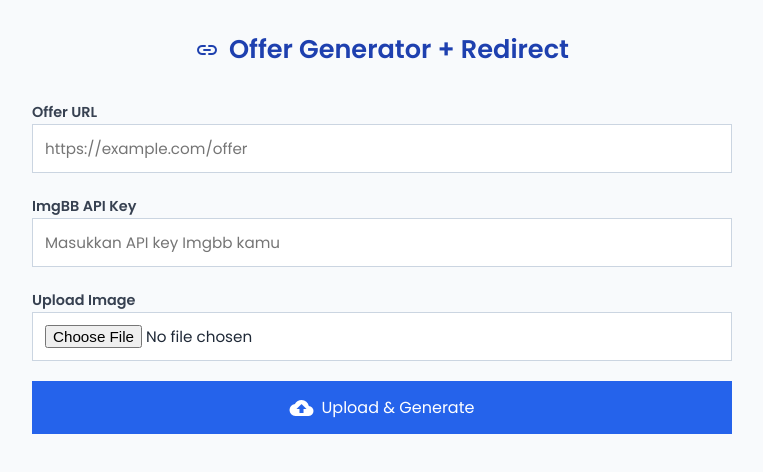
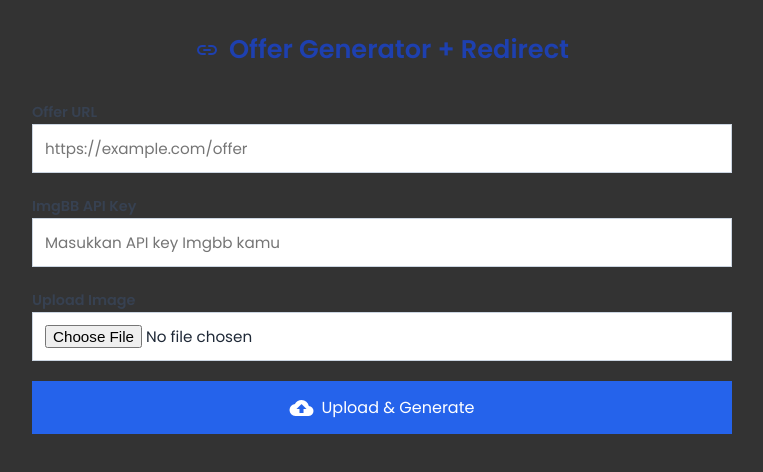
Before and after one commit to hyein89/Generatelink, a Next.js app: page / in a window 1280 px wide. Shown: the top 472 px of the page, without its empty margins (258-1021 px from the left). Built offline with nearby package versions, Linux system fonts and the light colour scheme.

Commit message:
Update custom.css

```diff
--- a/styles/custom.css
+++ b/styles/custom.css
@@ -10,7 +10,7 @@
 
 body {
   min-height: 100vh;
-  background: #f8fafc;
+  background: #333;
   color: #1f2937;
 }
 
```
